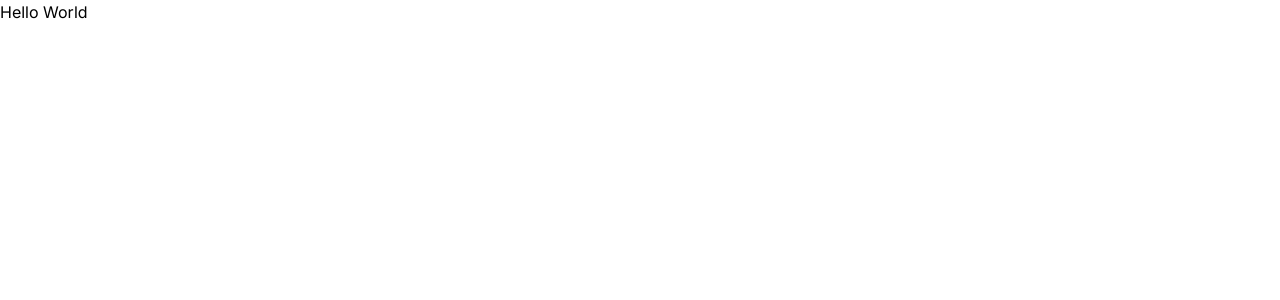
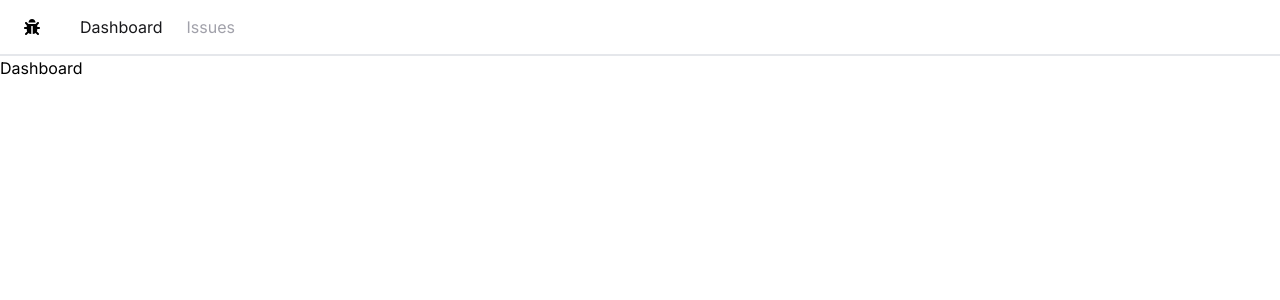
Before and after one commit to rpranay14/nextjs-issuetracker, a Next.js app: page / in a window 1280 px wide. Shown: the top 300 px of the page. Built offline with nearby package versions, Linux system fonts and the light colour scheme.

Commit message:
feature:navigation-bar

```diff
--- /dev/null
+++ b/app/Navbar.js
@@ -0,0 +1,34 @@
+'use client'
+import Link from 'next/link'
+import { usePathname } from 'next/navigation';
+import React from 'react';
+import {FaBug} from 'react-icons/fa'
+
+const Navbar = () => {
+    const pathname=usePathname()
+    const navigationButton=[
+        {
+            label:"Dashboard",
+            link:"/"
+        },
+        {
+            label:"Issues",
+            link:"/issues"
+        }
+    ]
+  return (
+   <nav className='flex items-center space-x-10 h-14 px-6 border-b-2'>
+    <Link href='/'><FaBug/></Link>
+    <ul className='flex items-center space-x-6 '>
+        {
+            navigationButton.map((navlist)=>(
+                <Link className={`${navlist.link===pathname ? "text-zinc-900" : "text-zinc-400"} hover:text-zinc-800 transition-colors`} key={navlist.link} href={navlist.link}><li>{navlist.label}</li></Link>
+            ))
+        }
+    </ul>
+
+   </nav>
+  )
+}
+
+export default Navbar
--- a/app/globals.css
+++ b/app/globals.css
@@ -1,20 +1,3 @@
 @tailwind base;
 @tailwind components;
 @tailwind utilities;
-
-:root {
-  --foreground-rgb: 0, 0, 0;
-
-}
-
-@media (prefers-color-scheme: dark) {
-  :root {
-    --foreground-rgb: 255, 255, 255;
-
-  }
-}
-
-body {
-  color: rgb(var(--foreground-rgb));
-
-}
--- /dev/null
+++ b/app/issues/page.js
@@ -0,0 +1,9 @@
+import React from 'react'
+
+const Issues = () => {
+  return (
+    <div>Issues</div>
+  )
+}
+
+export default Issues
--- a/app/layout.js
+++ b/app/layout.js
@@ -1,5 +1,6 @@
 import './globals.css'
 import { Inter } from 'next/font/google'
+import Navbar from './Navbar'
 
 const inter = Inter({ subsets: ['latin'] })
 
@@ -11,7 +12,10 @@ export const metadata = {
 export default function RootLayout({ children }) {
   return (
     <html lang="en">
-      <body className={inter.className}>{children}</body>
+      <body className={inter.className}>
+        <Navbar/>
+        <main> {children}</main>
+       </body>
     </html>
   )
 }
--- a/app/page.js
+++ b/app/page.js
@@ -2,6 +2,6 @@ import Image from 'next/image'
 
 export default function Home() {
   return (
-    <div>Hello World</div>
+    <div>Dashboard</div>
   )
 }
--- a/package.json
+++ b/package.json
@@ -16,6 +16,7 @@
     "postcss": "8.4.32",
     "react": "18.2.0",
     "react-dom": "18.2.0",
+    "react-icons": "^4.12.0",
     "tailwindcss": "3.4.0"
   }
 }
```
Also changed, not shown: 1 other file (tests, documents, lock files or other folders).
